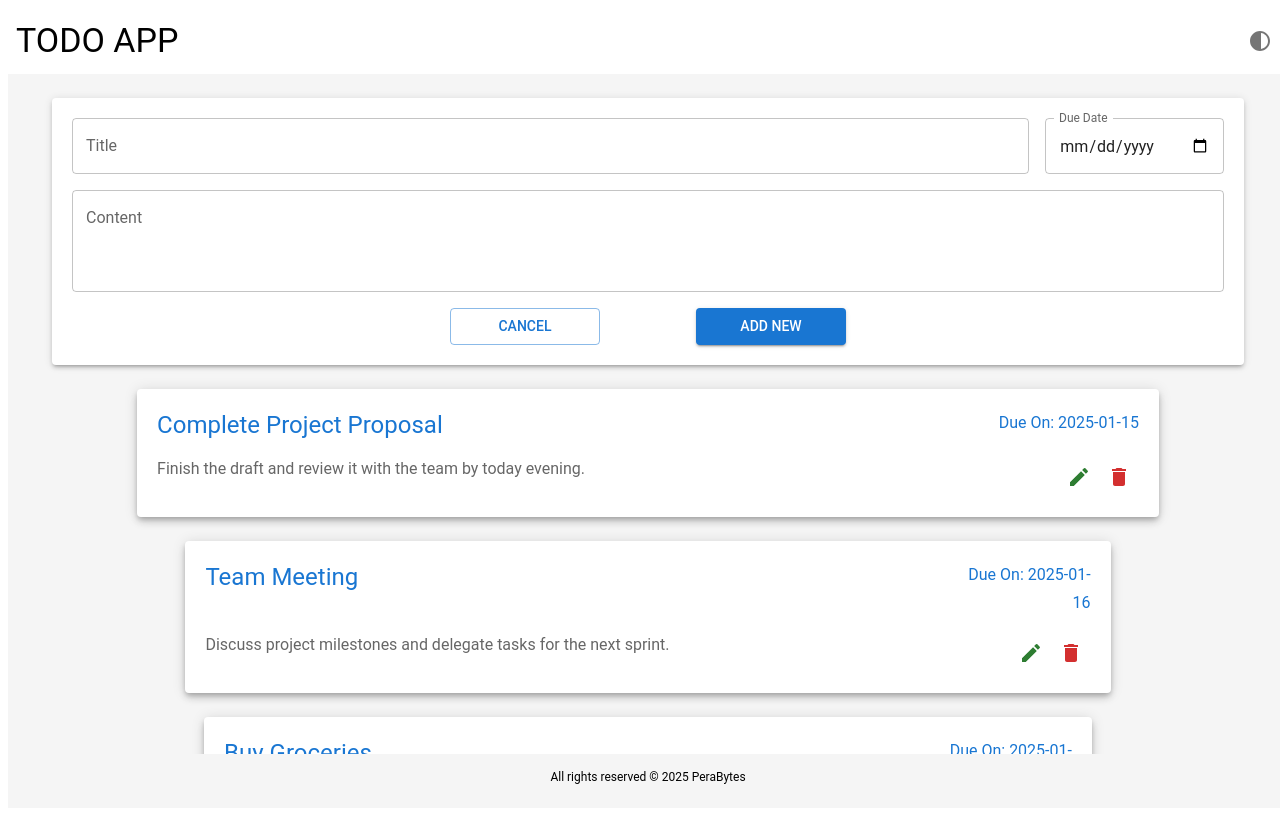
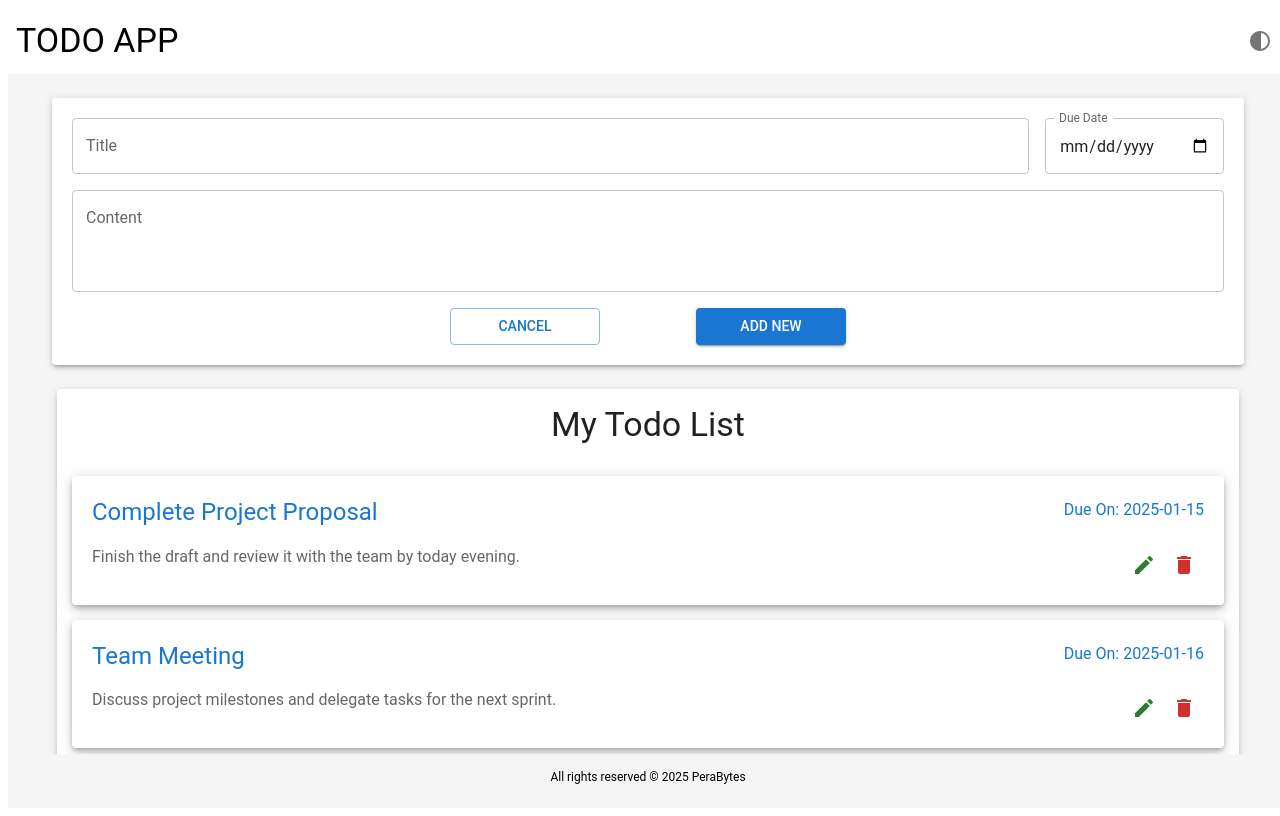
Before and after one commit to Bimsara-Janakantha/TODO_APP, a React (Vite) app in the folder Frontend/: page /mytodo in a window 1280 px wide. Built offline with nearby package versions, Linux system fonts and the light colour scheme.

Commit message:
Update Todo.tsx

```diff
--- a/Frontend/src/Pages/Todo.tsx
+++ b/Frontend/src/Pages/Todo.tsx
@@ -1,4 +1,4 @@
-import { Box } from "@mui/material";
+import { Box, Paper, Typography } from "@mui/material";
 import { useState } from "react";
 import TodoCard from "../Components/TodoCard";
 import CreateNew from "../Components/NewTodo";
@@ -72,6 +72,19 @@ function Todo() {
       <CreateNew />
 
       {/* My TODO List */}
+      <Paper
+        elevation={3}
+        sx={{
+          padding: "15px",
+          width: "90%",
+          gap: "15px",
+          display: "flex",
+          flexDirection: "column",
+        }}
+      >
+        <Typography variant="h4" textAlign={"center"} mb={2}>
+          My Todo List
+        </Typography>
         {todos.map((todo) => (
           <TodoCard
             key={todo.id}
@@ -83,6 +96,7 @@ function Todo() {
             onDelete={handleDelete}
           />
         ))}
+      </Paper>
     </Box>
   );
 }
```
Lines whose indentation alone changed are shown as unchanged.
